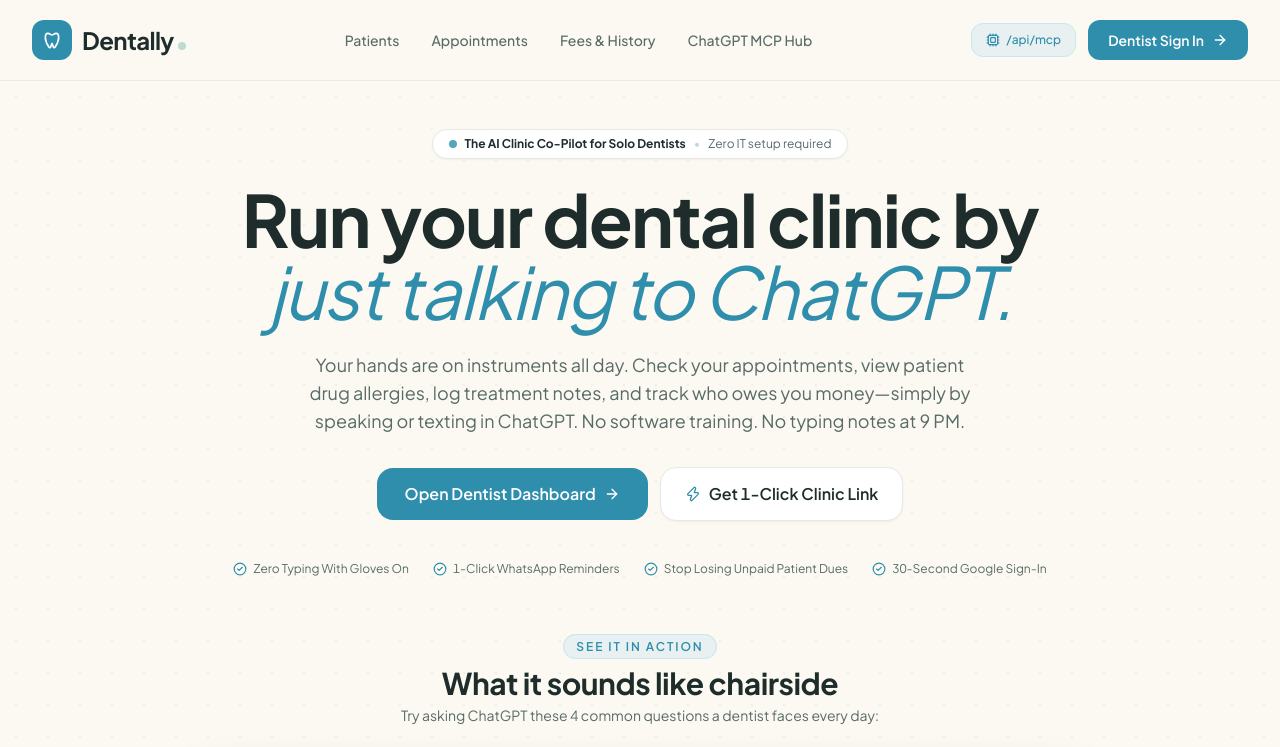
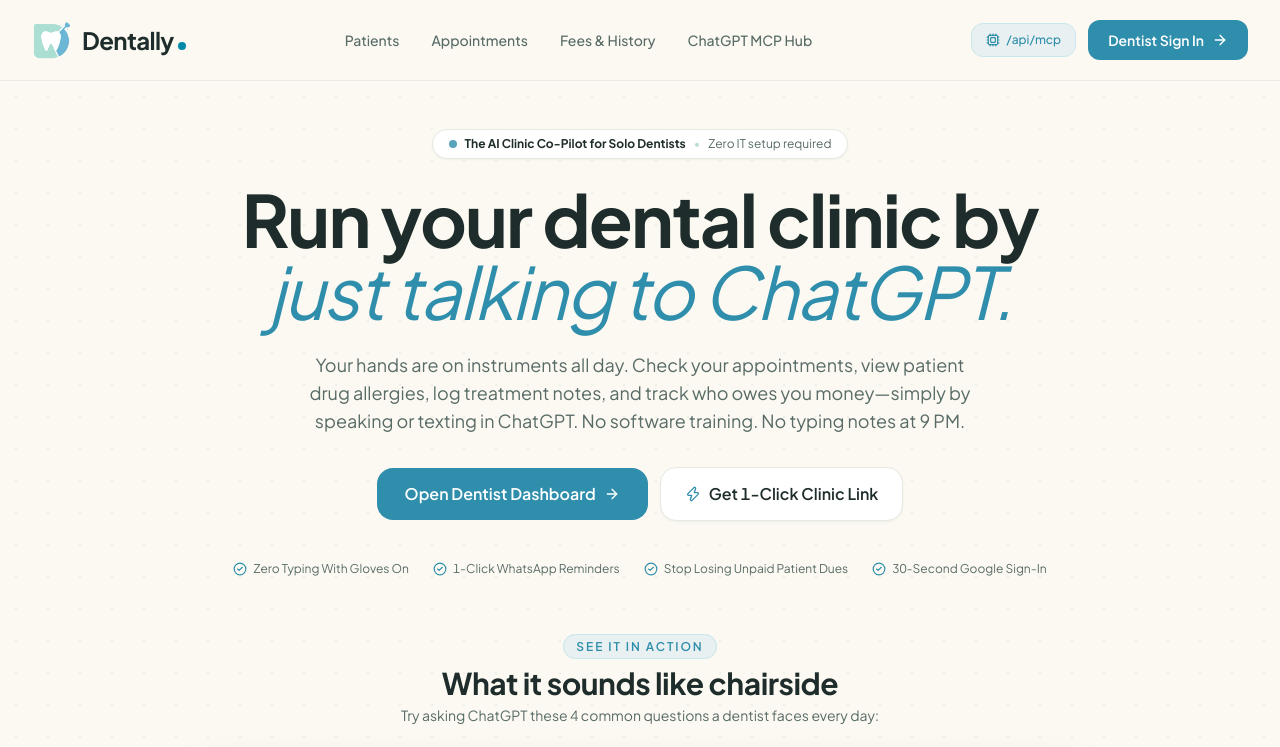
Before and after one commit to dhirajparihar/dentally, a Next.js app: page / in a window 1280 px wide. Shown: the top 747 px of the page. Built offline with nearby package versions, Linux system fonts and the light colour scheme; no server answers.

Commit message:
feat(branding): apply new Dentally logo across sidebar, navbar, footer, login, and favicon

```diff
--- a/src/app/login/page.tsx
+++ b/src/app/login/page.tsx
@@ -1,6 +1,7 @@
 "use client";
 
 import React, { useState, Suspense } from "react";
+import Image from "next/image";
 import { useSearchParams } from "next/navigation";
 import { signIn } from "next-auth/react";
 import {
@@ -28,10 +29,15 @@ function LoginFormContent() {
 
         {/* Logo & Header */}
         <div className="text-center space-y-2">
-          <div className="w-12 h-12 rounded-2xl bg-[#2F8EAC] text-white flex items-center justify-center mx-auto shadow-sm">
-            <svg viewBox="0 0 24 24" className="w-6 h-6 fill-none stroke-current stroke-2">
-              <path d="M7 4C5 4 4 6 4 9C4 13 6 17 8 20C9 21.5 10 21.5 10.5 20C11 18.5 11.5 16 12 16C12.5 16 13 18.5 13.5 20C14 21.5 15 21.5 16 20C18 17 20 13 20 9C20 6 19 4 17 4C14.5 4 13.5 6 12 6C10.5 6 9.5 4 7 4Z" />
-            </svg>
+          <div className="w-14 h-14 rounded-2xl flex items-center justify-center mx-auto overflow-hidden shrink-0">
+            <Image
+              src="/logo.png"
+              alt="Dentally Logo"
+              width={56}
+              height={56}
+              className="w-full h-full object-contain"
+              priority
+            />
           </div>
           <h1 className="font-bold text-2xl text-[#1E2D2B] tracking-tight">
             Dentist Portal Sign In
--- a/src/components/dashboard/Sidebar.tsx
+++ b/src/components/dashboard/Sidebar.tsx
@@ -2,6 +2,7 @@
 
 import React from "react";
 import Link from "next/link";
+import Image from "next/image";
 import { usePathname } from "next/navigation";
 import { useSession, signOut } from "next-auth/react";
 import {
@@ -62,16 +63,21 @@ export const Sidebar: React.FC<SidebarProps> = ({ isOpen = false, onClose }) =>
         {/* Brand header */}
         <div className="p-5 border-b border-[#E4E9F0] flex items-center justify-between">
           <Link href="/" className="flex items-center gap-2.5 group">
-            <div className="w-8 h-8 rounded-xl bg-[#0089A8] flex items-center justify-center text-white shadow-sm">
-              <svg viewBox="0 0 24 24" className="w-4 h-4 fill-none stroke-current stroke-2">
-                <path d="M7 4C5 4 4 6 4 9C4 13 6 17 8 20C9 21.5 10 21.5 10.5 20C11 18.5 11.5 16 12 16C12.5 16 13 18.5 13.5 20C14 21.5 15 21.5 16 20C18 17 20 13 20 9C20 6 19 4 17 4C14.5 4 13.5 6 12 6C10.5 6 9.5 4 7 4Z" />
-              </svg>
+            <div className="w-8 h-8 rounded-xl flex items-center justify-center overflow-hidden shrink-0">
+              <Image
+                src="/logo.png"
+                alt="Dentally Logo"
+                width={32}
+                height={32}
+                className="w-full h-full object-contain"
+                priority
+              />
             </div>
             <div className="flex items-baseline">
               <span className="font-bold text-xl tracking-tight text-[#111C3A] font-sans">
                 Dentally
               </span>
-              <span className="w-1.5 h-1.5 rounded-full bg-[#BEE3E9] ml-1" />
+              <span className="w-1.5 h-1.5 rounded-full bg-[#0089A8] ml-1" />
             </div>
           </Link>
 
--- a/src/components/landing/Footer.tsx
+++ b/src/components/landing/Footer.tsx
@@ -2,6 +2,7 @@
 
 import React from "react";
 import Link from "next/link";
+import Image from "next/image";
 import { ArrowRight, ShieldCheck, Heart, Bot } from "lucide-react";
 
 export const Footer: React.FC = () => {
@@ -12,13 +13,17 @@ export const Footer: React.FC = () => {
           {/* Brand info */}
           <div className="md:col-span-2 space-y-4">
             <div className="flex items-center gap-2.5">
-              <div className="w-8 h-8 rounded-xl bg-[#2F8EAC] flex items-center justify-center text-white shadow-xs">
-                <svg viewBox="0 0 24 24" className="w-4 h-4 fill-none stroke-current stroke-2">
-                  <path d="M7 4C5 4 4 6 4 9C4 13 6 17 8 20C9 21.5 10 21.5 10.5 20C11 18.5 11.5 16 12 16C12.5 16 13 18.5 13.5 20C14 21.5 15 21.5 16 20C18 17 20 13 20 9C20 6 19 4 17 4C14.5 4 13.5 6 12 6C10.5 6 9.5 4 7 4Z" />
-                </svg>
+              <div className="w-8 h-8 rounded-xl flex items-center justify-center overflow-hidden shrink-0">
+                <Image
+                  src="/logo.png"
+                  alt="Dentally Logo"
+                  width={32}
+                  height={32}
+                  className="w-full h-full object-contain"
+                />
               </div>
               <span className="font-serif font-bold text-2xl tracking-tight text-white">
-                Dentally<span className="text-[#BDDBD1]">.</span>
+                Dentally<span className="text-[#0089A8]">.</span>
               </span>
             </div>
             <p className="text-sm text-[#A7BCB7] max-w-sm leading-relaxed">
--- a/src/components/landing/Navbar.tsx
+++ b/src/components/landing/Navbar.tsx
@@ -2,6 +2,7 @@
 
 import React, { useState } from "react";
 import Link from "next/link";
+import Image from "next/image";
 import { useSession } from "next-auth/react";
 import { Sparkles, ArrowRight, Menu, X, Cpu, Users, Calendar, CreditCard, Lock } from "lucide-react";
 
@@ -15,16 +16,21 @@ export const Navbar: React.FC = () => {
         <div className="flex items-center justify-between h-16 sm:h-20">
           {/* Logo with Bio-Mint Neural Dot */}
           <Link href="/" className="flex items-center gap-2.5 group">
-            <div className="w-10 h-10 rounded-xl bg-[#2F8EAC] flex items-center justify-center text-white shadow-xs group-hover:scale-105 transition-transform">
-              <svg viewBox="0 0 24 24" className="w-5 h-5 fill-none stroke-current stroke-2">
-                <path d="M7 4C5 4 4 6 4 9C4 13 6 17 8 20C9 21.5 10 21.5 10.5 20C11 18.5 11.5 16 12 16C12.5 16 13 18.5 13.5 20C14 21.5 15 21.5 16 20C18 17 20 13 20 9C20 6 19 4 17 4C14.5 4 13.5 6 12 6C10.5 6 9.5 4 7 4Z" />
-              </svg>
+            <div className="w-10 h-10 rounded-xl flex items-center justify-center overflow-hidden shrink-0 group-hover:scale-105 transition-transform">
+              <Image
+                src="/logo.png"
+                alt="Dentally Logo"
+                width={40}
+                height={40}
+                className="w-full h-full object-contain"
+                priority
+              />
             </div>
             <div className="flex items-baseline">
               <span className="font-serif font-bold text-2xl tracking-tight text-[#1E2D2B]">
                 Dentally
               </span>
-              <span className="w-2 h-2 rounded-full bg-[#BDDBD1] ml-1" />
+              <span className="w-2 h-2 rounded-full bg-[#0089A8] ml-1" />
             </div>
           </Link>
 
```
Also changed, not shown: public/logo.png (added), src/app/icon.png (added).
